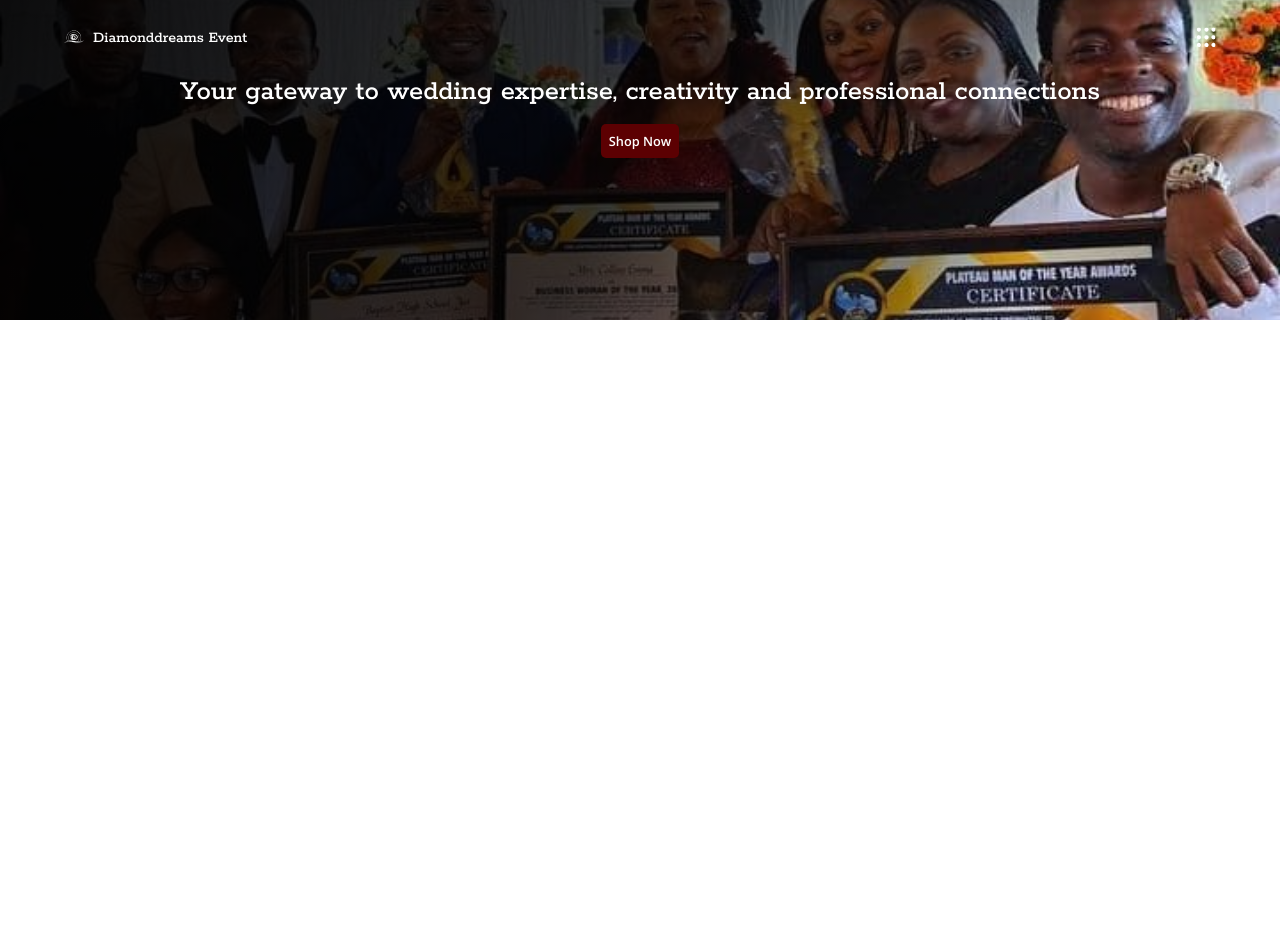
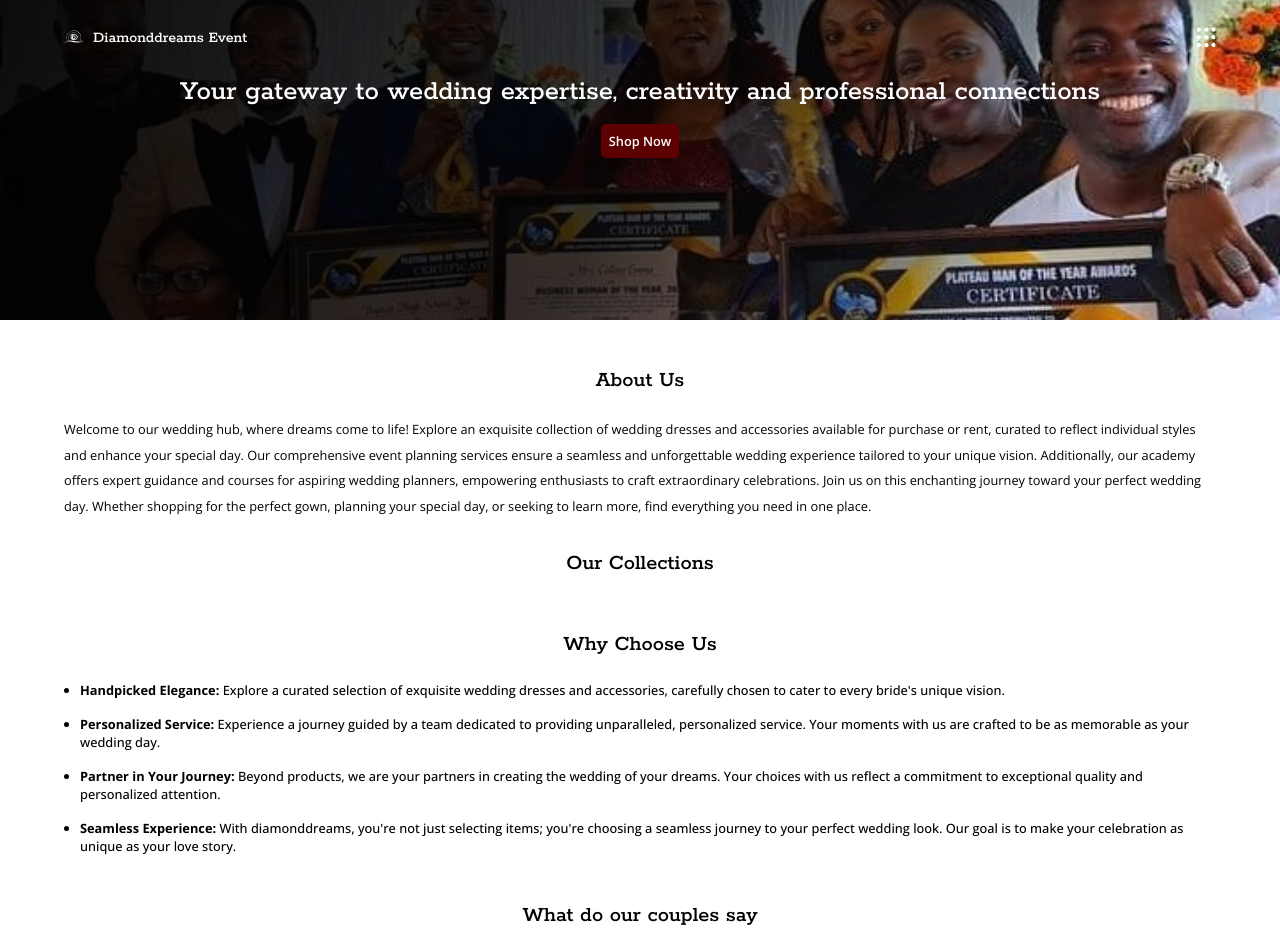
Before and after one commit to tosxin-456/diamond-dreams, a React (Vite) app: page / in a window 1280 px wide. Shown: the top 952 px of the page. Before the commit the page ends 800 px from the top, so only its background shows below. Built offline with nearby package versions, Linux system fonts and the light colour scheme.

Commit message:
Add main content

```diff
--- a/src/index.css
+++ b/src/index.css
@@ -150,3 +150,40 @@ ul.topNav li p {
   font-family: var(--rokkitt);
   font-weight: 500;
 }
+
+/* Main Styles */
+main {
+  padding-block: 2rem;
+}
+
+main section {
+  padding-block: 1rem;
+}
+
+main section h2 {
+  text-align: center;
+  margin-block-end: 1.5rem;
+  font-family: var(--rokkitt);
+  font-weight: 500;
+  font-size: 1.4rem;
+  color: var(--black);
+}
+
+main section p {
+  line-height: 2;
+  font-family: var(--opensans);
+  font-weight: 400;
+  font-size: .8rem;
+}
+
+main section ul {
+  list-style: unset;
+  margin: 1rem;
+  font-size: .8rem;
+  font-family: var(--opensans);
+  font-weight: 500;
+}
+
+main section ul li {
+  margin-block: 1rem;
+}
--- a/src/pages/home/Hompage.jsx
+++ b/src/pages/home/Hompage.jsx
@@ -29,6 +29,38 @@ const Home = () => {
           </div>
         </div>
       </header>
+      <main className='rule'>
+        <section>
+          <h2>About Us</h2>
+          <p>
+            Welcome to our wedding hub, where dreams come to life! Explore an exquisite collection of wedding dresses and accessories available for purchase or rent, curated to reflect individual styles and enhance your special day. Our comprehensive event planning services ensure a seamless and unforgettable wedding experience tailored to your unique vision. Additionally, our academy offers expert guidance and courses for aspiring wedding planners, empowering enthusiasts to craft extraordinary celebrations. Join us on this enchanting journey toward your perfect wedding day. Whether shopping for the perfect gown, planning your special day, or seeking to learn more, find everything you need in one place.
+          </p>
+        </section>
+        <section>
+          <h2>Our Collections</h2>
+          <div></div>
+        </section>
+        <section>
+          <h2>Why Choose Us</h2>
+          <ul>
+            <li>
+              <b>Handpicked Elegance: </b>Explore a curated selection of exquisite wedding dresses and accessories, carefully chosen to cater to every bride's unique vision.
+            </li>
+            <li>
+              <b>Personalized Service: </b>Experience a journey guided by a team dedicated to providing unparalleled, personalized service. Your moments with us are crafted to be as memorable as your wedding day.
+            </li>
+            <li>
+              <b>Partner in Your Journey: </b>Beyond products, we are your partners in creating the wedding of your dreams. Your choices with us reflect a commitment to exceptional quality and personalized attention.
+            </li>
+            <li>
+              <b>Seamless Experience: </b>With diamonddreams, you're not just selecting items; you're choosing a seamless journey to your perfect wedding look. Our goal is to make your celebration as unique as your love story.
+            </li>
+          </ul>
+        </section>
+        <section>
+          <h2>What do our couples say</h2>
+        </section>
+      </main>
     </>
   );
 }
```
Also changed, not shown: 1 other file (tests, documents, lock files or other folders).
